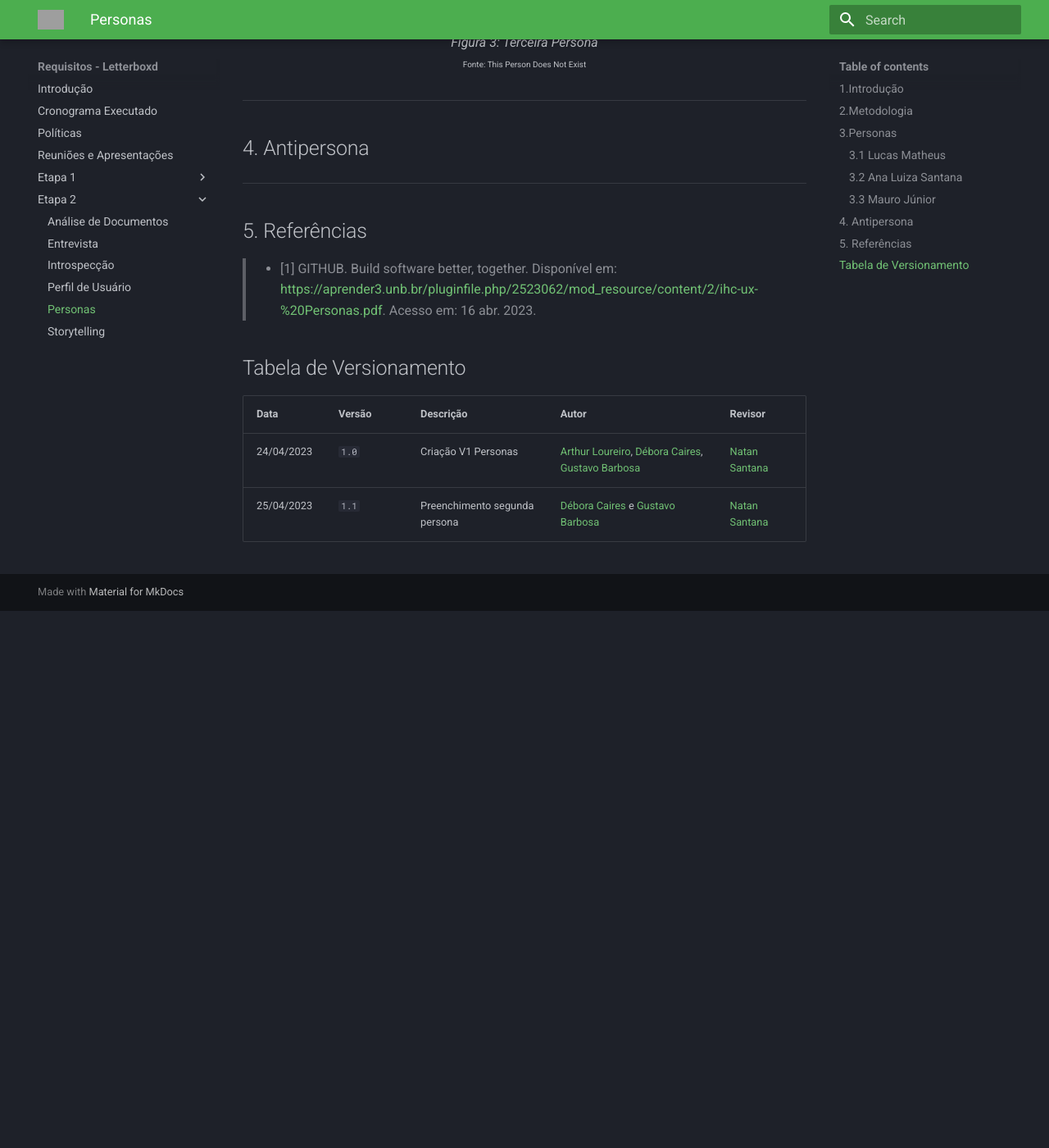
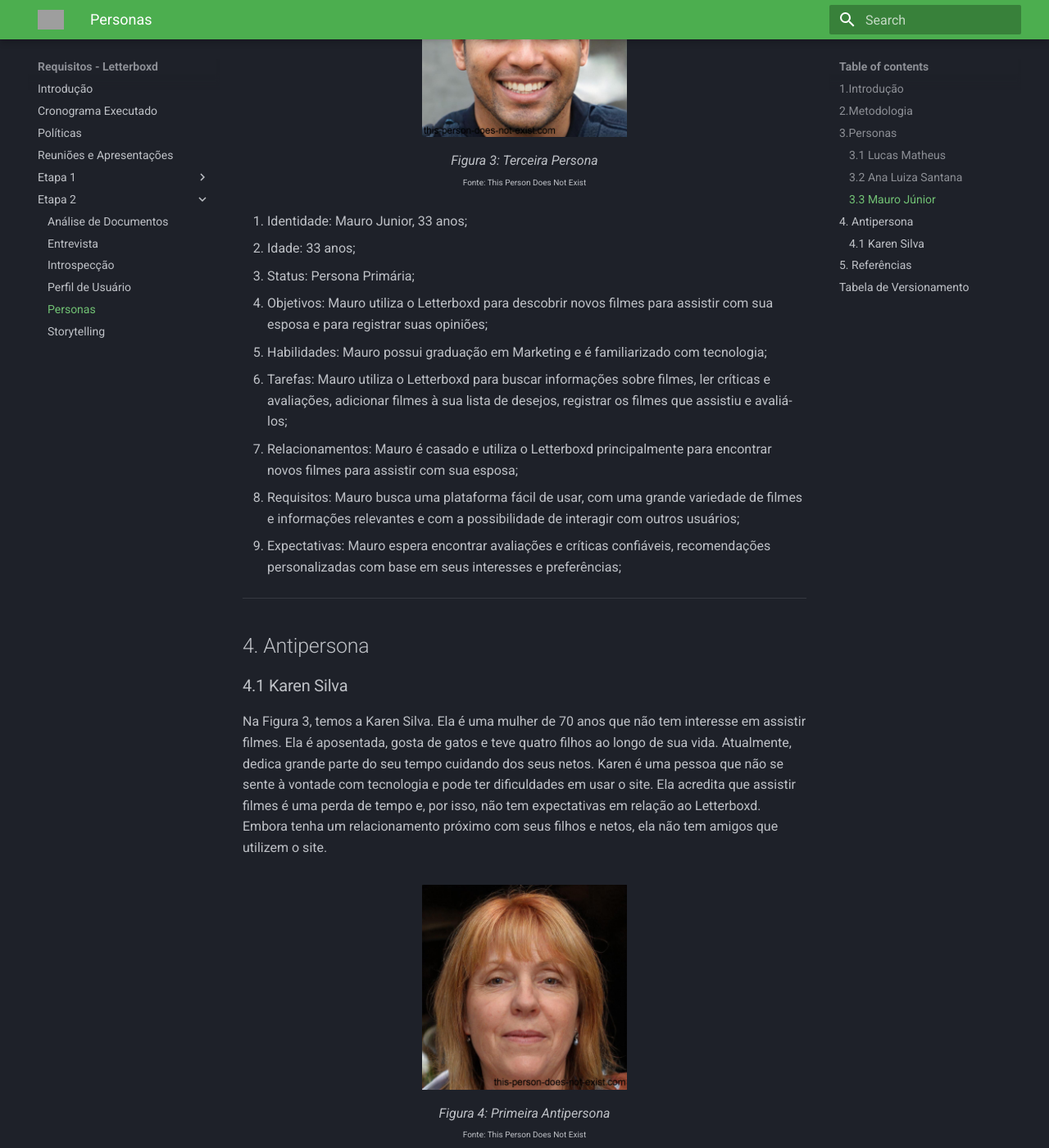
Before and after one commit to Requisitos-de-Software/2023.1-Letterboxd, an MkDocs documentation site: the page built from docs/Etapa 2/personas.md, in a window 1280 px wide and 1400 px high, scrolled down 3466 px. Shown: the whole window at 82% size. Built offline with MkDocs 1.6.1 and Material for MkDocs 9.7.7, drawn with Linux system fonts in a browser that asks for light colours; before the commit the page ends 4211 px from its top, so only the background shows below that; some of the changed text lies outside the part shown; grey boxes are pictures that could not be loaded.

Commit message:
16 - Adiciona a Terceira Persona e a Antipersona

```diff
--- a/docs/Etapa 2/personas.md
+++ b/docs/Etapa 2/personas.md
@@ -73,15 +73,47 @@ Na Figura 2 temos a segunda persona, Ana Luiza Santana. Ela é uma jovem de 26 a
 
 ### 3.3 Mauro Júnior
 
+Na Figura 3 temos a terceira persona, Mauro Junior. Ele é um jovem adulto de 33 anos que recentemente se casou e não tem filhos. Ele é apaixonado por filmes e adora assistir com sua esposa nas horas livres. Mauro é formado em administração e trabalha em uma empresa de tecnologia. Mauro procura no Letterboxd uma plataforma para descobrir novos filmes, avaliar e comentar sobre eles, além de interagir com outros usuários com interesses semelhantes aos seus.
+
 <figure markdown>
   ![MauroJunior](../assets/MauroJunior_TPDNE.jpeg){width=250px}
   <figcaption>Figura 3: Terceira Persona</figcaption>
   <p style="margin-top: -10px; font-size: 10px">Fonte: This Person Does Not Exist</p>
 </figure>
 
+1. Identidade: Mauro Junior, 33 anos;
+2. Idade: 33 anos;
+3. Status: Persona Primária;
+4. Objetivos: Mauro utiliza o Letterboxd para descobrir novos filmes para assistir com sua esposa e para registrar suas opiniões;
+5. Habilidades: Mauro possui graduação em Marketing e é familiarizado com tecnologia;
+6. Tarefas: Mauro utiliza o Letterboxd para buscar informações sobre filmes, ler críticas e avaliações, adicionar filmes à sua lista de desejos, registrar os filmes que assistiu e avaliá-los;
+7. Relacionamentos: Mauro é casado e utiliza o Letterboxd principalmente para encontrar novos filmes para assistir com sua esposa;
+8. Requisitos: Mauro busca uma plataforma fácil de usar, com uma grande variedade de filmes e informações relevantes e com a possibilidade de interagir com outros usuários;
+9. Expectativas: Mauro espera encontrar avaliações e críticas confiáveis, recomendações personalizadas com base em seus interesses e preferências;
+
 ---
 
 ## 4. Antipersona
+
+### 4.1 Karen Silva
+
+Na Figura 3, temos a Karen Silva. Ela é uma mulher de 70 anos que não tem interesse em assistir filmes. Ela é aposentada, gosta de gatos e teve quatro filhos ao longo de sua vida. Atualmente, dedica grande parte do seu tempo cuidando dos seus netos. Karen é uma pessoa que não se sente à vontade com tecnologia e pode ter dificuldades em usar o site. Ela acredita que assistir filmes é uma perda de tempo e, por isso, não tem expectativas em relação ao Letterboxd. Embora tenha um relacionamento próximo com seus filhos e netos, ela não tem amigos que utilizem o site.
+
+<figure markdown>
+  ![KarenSilva](../assets/KarenSilva_TPDNE.jpeg){width=250px}
+  <figcaption>Figura 4: Primeira Antipersona</figcaption>
+  <p style="margin-top: -10px; font-size: 10px">Fonte: This Person Does Not Exist</p>
+</figure>
+
+1. Identidade: Karen Silva;
+2. Idade: 70 anos;
+3. Status: Antipersona;
+4. Objetivos: Não tem interesse em usar o site para descobrir ou avaliar filmes;
+5. Habilidades: Não é familiarizada com tecnologia e pode ter dificuldades em navegar no site;
+6. Tarefas: Não realiza tarefas no site;
+7. Relacionamentos: Tem um relacionamento próximo com seus filhos, netos e não tem amigos que utilizem o site;
+8. Requisitos: Não tem nenhum requisito para o site;
+9. Expectativas: Acredita que assistir filmes é uma perda de tempo.
 
 ---
 
@@ -91,7 +123,7 @@ Na Figura 2 temos a segunda persona, Ana Luiza Santana. Ela é uma jovem de 26 a
 
 ## Tabela de Versionamento
 
-| Data       | Versão | Descrição           | Autor                                                                                                                                          | Revisor                                        |
-| ---------- | ------ | ------------------- | ---------------------------------------------------------------------------------------------------------------------------------------------- | ---------------------------------------------- |
-| 24/04/2023 | `1.0`  | Criação V1 Personas | [Arthur Loureiro](https://github.com/ArtAssLou), [Débora Caires](https://github.com/deboracaires), [Gustavo Barbosa](https://github.com/brbsg) | [Natan Santana](https://github.com/Neitan2001) |
-| 25/04/2023 | `1.1`  | Preenchimento segunda persona | [Débora Caires](https://github.com/deboracaires) e [Gustavo Barbosa](https://github.com/brbsg) | [Natan Santana](https://github.com/Neitan2001) |
+| Data       | Versão | Descrição                     | Autor                                                                                                                                          | Revisor                                        |
+| ---------- | ------ | ----------------------------- | ---------------------------------------------------------------------------------------------------------------------------------------------- | ---------------------------------------------- |
+| 24/04/2023 | `1.0`  | Criação V1 Personas           | [Arthur Loureiro](https://github.com/ArtAssLou), [Débora Caires](https://github.com/deboracaires), [Gustavo Barbosa](https://github.com/brbsg) | [Natan Santana](https://github.com/Neitan2001) |
+| 25/04/2023 | `1.1`  | Preenchimento segunda persona | [Débora Caires](https://github.com/deboracaires) e [Gustavo Barbosa](https://github.com/brbsg)                                                 | [Natan Santana](https://github.com/Neitan2001) |
```
Also changed, not shown: other parts of docs/Etapa 2/personas.md (+2 -2 lines).
